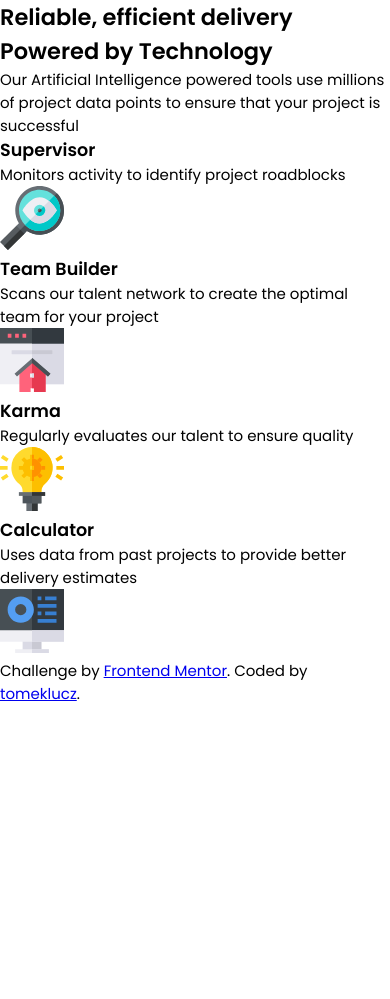
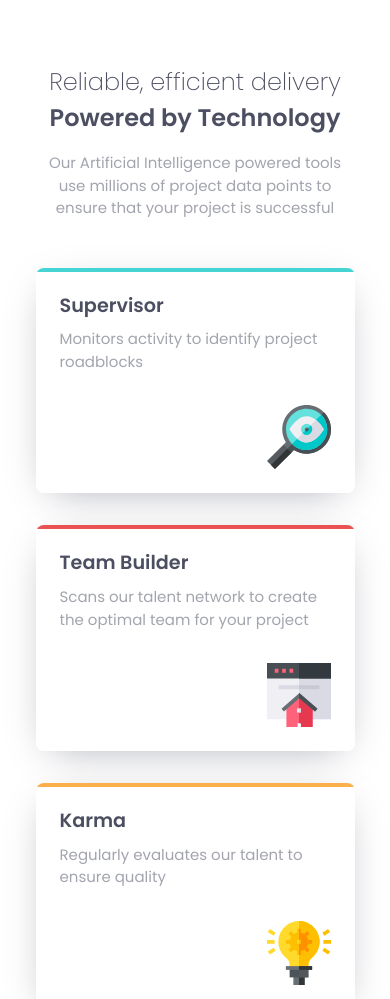
Before and after one commit to tomeklucz/FM-four-card-feature-section, a plain HTML site: page index.html in a window 390 px wide. Shown: the top 999 px of the page. Before the commit the page ends 844 px from the top, so only its background shows below. Drawn offline with Linux system fonts and the light colour scheme.

Commit message:
mobile design finished

```diff
--- a/index.html
+++ b/index.html
@@ -30,28 +30,36 @@
           <p class="card-text">
             Monitors activity to identify project roadblocks
           </p>
-          <img class="card-img" src="images/icon-supervisor.svg" alt="" />
+          <div class="card-img-container">
+            <img class="card-img" src="images/icon-supervisor.svg" alt="" />
+          </div>
         </article>
         <article class="single-card">
           <h3 class="card-heading">Team Builder</h3>
           <p class="card-text">
             Scans our talent network to create the optimal team for your project
           </p>
-          <img class="card-img" src="images/icon-team-builder.svg" alt="" />
+          <div class="card-img-container">
+            <img class="card-img" src="images/icon-team-builder.svg" alt="" />
+          </div>
         </article>
         <article class="single-card">
           <h3 class="card-heading">Karma</h3>
           <p class="card-text">
             Regularly evaluates our talent to ensure quality
           </p>
-          <img class="card-img" src="images/icon-karma.svg" alt="" />
+          <div class="card-img-container">
+            <img class="card-img" src="images/icon-karma.svg" alt="" />
+          </div>
         </article>
         <article class="single-card">
           <h3 class="card-heading">Calculator</h3>
           <p class="card-text">
             Uses data from past projects to provide better delivery estimates
           </p>
-          <img class="card-img" src="images/icon-calculator.svg" alt="" />
+          <div class="card-img-container">
+            <img class="card-img" src="images/icon-calculator.svg" alt="" />
+          </div>
         </article>
       </section>
     </main>
--- a/style.css
+++ b/style.css
@@ -12,7 +12,7 @@
   --font-size: 15px;
   /* PRIMARY COLORS */
   --red: hsl(0, 78%, 62%);
-  --cyan: hsl(180, 62%, 55%)
+  --cyan: hsl(180, 62%, 55%);
   --orange: hsl(34, 97%, 64%);
   --blue: hsl(212, 86%, 64%);
   /* NEUTRAL COLORS */
@@ -24,4 +24,89 @@
 body {
   font-family: "Poppins", sans-serif;
   font-size: var(--font-size);
+  color: var(--very-dark-blue);
+  line-height: 1.5;
 }
+
+main {
+  width: 90vw;
+  margin: 4rem auto 0;
+  padding: 0 1rem;
+  max-width: 22rem;
+}
+
+p {
+  color: var(--grayish-blue);
+  font-weight: 400;
+}
+
+/* INTRO SECTION */
+
+.intro {
+  text-align: center;
+  margin: 0 auto 3rem;
+}
+
+.intro h1 {
+  font-size: 1.5rem;
+  font-weight: 200;
+}
+
+.intro h2 {
+  font-size: 1.5rem;
+  font-weight: 600;
+  margin-bottom: 1rem;
+}
+
+/* CARDS SECTION */
+.single-card {
+  position: relative;
+  margin-bottom: 2rem;
+  padding: 1.5rem;
+  /* border: 1px solid black; */
+  border-radius: 8px;
+  background: linear-gradient(var(--cyan) 4px, 4px, white);
+  box-shadow: 0px 10px 40px -15px var(--grayish-blue);
+}
+
+.single-card:nth-of-type(2) {
+  background: linear-gradient(var(--red) 4px, 4px, white);
+}
+
+.single-card:nth-of-type(3) {
+  background: linear-gradient(var(--orange) 4px, 4px, white);
+}
+
+.single-card:nth-of-type(4) {
+  background: linear-gradient(var(--blue) 4px, 4px, white);
+  margin-bottom: 0;
+}
+
+.single-card h3 {
+  font-size: 1.2rem;
+  font-weight: 600;
+  margin-bottom: 0.5rem;
+}
+
+.card-img-container {
+  margin-top: 2rem;
+  width: 100%;
+  display: flex;
+  justify-content: flex-end;
+}
+
+footer {
+  text-align: center;
+  margin-top: 3rem;
+  font-size: 0.75rem;
+  color: var(--grayish-blue);
+}
+
+footer a {
+  text-decoration: none;
+  color: var(--blue);
+}
+
+footer a:hover {
+  color: var(--orange);
+}
```
Also changed, not shown: 1 other file.
